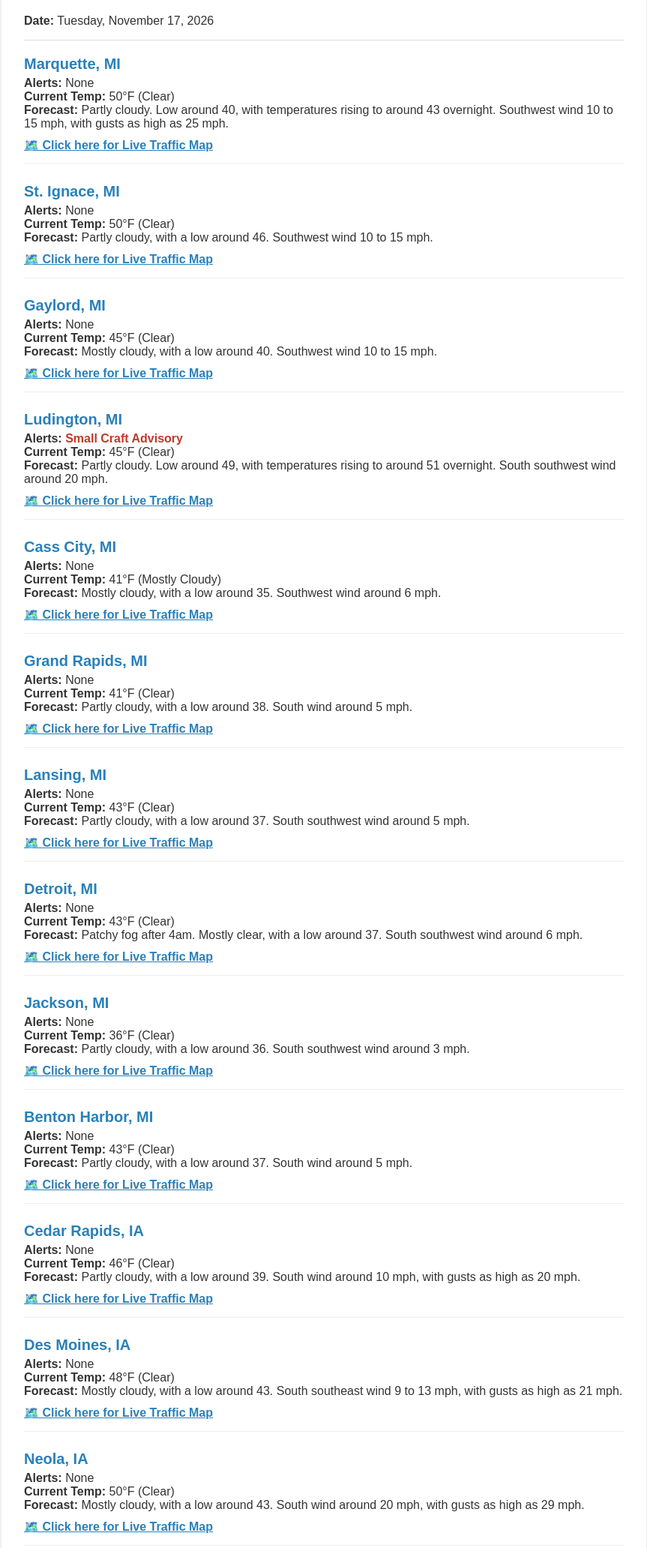
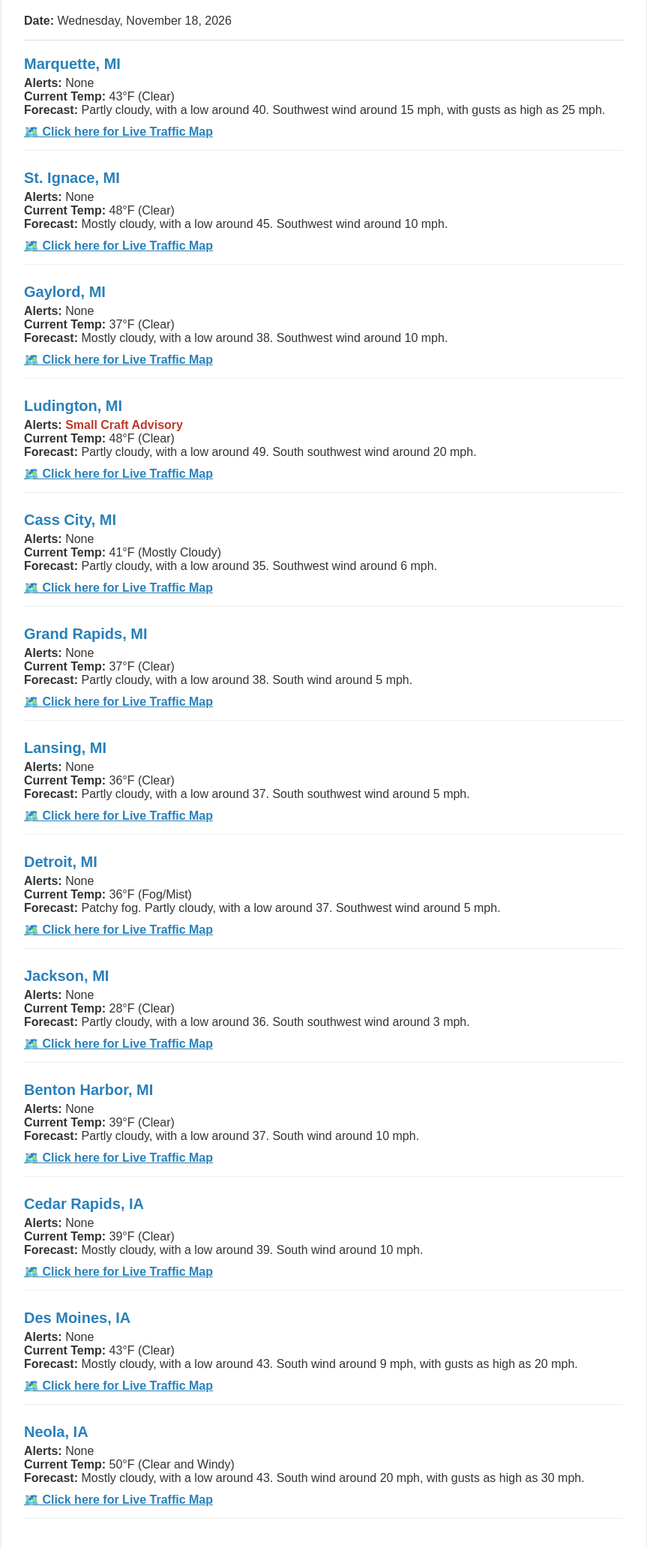
Before and after one commit to bishop998newaccount/Weather, a plain HTML site: page Weather_Report.html in a window 1280 px wide. Shown: the part 133-2197 px from the top of the page at 75% size, without its empty margins (208-1071 px from the left). Drawn offline with Linux system fonts and the light colour scheme.

Commit message:
Auto-update weather report [skip ci]

```diff
--- a/Weather_Report.html
+++ b/Weather_Report.html
@@ -2,7 +2,7 @@
 <html>
 <head>
     <meta charset="utf-8">
-    <title>Weather & Road Report - Tuesday, November 17, 2026</title>
+    <title>Weather & Road Report - Wednesday, November 18, 2026</title>
     <style>
         body { font-family: Arial, sans-serif; margin: 30px; background-color: #f9f9f9; color: #333; }
         .container { max-width: 800px; margin: auto; background: #fff; padding: 30px; border-radius: 8px; box-shadow: 0 2px 5px rgba(0,0,0,0.1); }
@@ -16,38 +16,38 @@
 <body>
 <div class="container">
     <h1>Weather & Road Report</h1>
-    <p><strong>Date:</strong> Tuesday, November 17, 2026</p>
+    <p><strong>Date:</strong> Wednesday, November 18, 2026</p>
     <hr style="border: 0; border-top: 1px solid #ddd; margin-bottom: 20px;">
 
     <div class="city-block">
         <div class="city-name">Marquette, MI</div>
         <div><strong>Alerts:</strong> <span >None</span></div>
-        <div><strong>Current Temp:</strong> 50°F (Clear)</div>
-        <div><strong>Forecast:</strong> Partly cloudy. Low around 40, with temperatures rising to around 43 overnight. Southwest wind 10 to 15 mph, with gusts as high as 25 mph.</div>
+        <div><strong>Current Temp:</strong> 43°F (Clear)</div>
+        <div><strong>Forecast:</strong> Partly cloudy, with a low around 40. Southwest wind around 15 mph, with gusts as high as 25 mph.</div>
         <div style="margin-top: 10px;"><a href="https://www.google.com/maps/@46.54,-87.4,11z/data=!5m1!1e1" target="_blank" style="color: #2980b9; font-weight: bold; text-decoration: underline;">🗺️ Click here for Live Traffic Map</a></div>
     </div>
 
     <div class="city-block">
         <div class="city-name">St. Ignace, MI</div>
         <div><strong>Alerts:</strong> <span >None</span></div>
-        <div><strong>Current Temp:</strong> 50°F (Clear)</div>
-        <div><strong>Forecast:</strong> Partly cloudy, with a low around 46. Southwest wind 10 to 15 mph.</div>
+        <div><strong>Current Temp:</strong> 48°F (Clear)</div>
+        <div><strong>Forecast:</strong> Mostly cloudy, with a low around 45. Southwest wind around 10 mph.</div>
         <div style="margin-top: 10px;"><a href="https://www.google.com/maps/@45.86,-84.74,11z/data=!5m1!1e1" target="_blank" style="color: #2980b9; font-weight: bold; text-decoration: underline;">🗺️ Click here for Live Traffic Map</a></div>
     </div>
 
     <div class="city-block">
         <div class="city-name">Gaylord, MI</div>
         <div><strong>Alerts:</strong> <span >None</span></div>
-        <div><strong>Current Temp:</strong> 45°F (Clear)</div>
-        <div><strong>Forecast:</strong> Mostly cloudy, with a low around 40. Southwest wind 10 to 15 mph.</div>
+        <div><strong>Current Temp:</strong> 37°F (Clear)</div>
+        <div><strong>Forecast:</strong> Mostly cloudy, with a low around 38. Southwest wind around 10 mph.</div>
         <div style="margin-top: 10px;"><a href="https://www.google.com/maps/@45.03,-84.68,11z/data=!5m1!1e1" target="_blank" style="color: #2980b9; font-weight: bold; text-decoration: underline;">🗺️ Click here for Live Traffic Map</a></div>
     </div>
 
     <div class="city-block">
         <div class="city-name">Ludington, MI</div>
         <div><strong>Alerts:</strong> <span style="color: #c0392b; font-weight: bold;">Small Craft Advisory</span></div>
-        <div><strong>Current Temp:</strong> 45°F (Clear)</div>
-        <div><strong>Forecast:</strong> Partly cloudy. Low around 49, with temperatures rising to around 51 overnight. South southwest wind around 20 mph.</div>
+        <div><strong>Current Temp:</strong> 48°F (Clear)</div>
+        <div><strong>Forecast:</strong> Partly cloudy, with a low around 49. South southwest wind around 20 mph.</div>
         <div style="margin-top: 10px;"><a href="https://www.google.com/maps/@43.98,-86.47,11z/data=!5m1!1e1" target="_blank" style="color: #2980b9; font-weight: bold; text-decoration: underline;">🗺️ Click here for Live Traffic Map</a></div>
     </div>
 
@@ -55,14 +55,14 @@
         <div class="city-name">Cass City, MI</div>
         <div><strong>Alerts:</strong> <span >None</span></div>
         <div><strong>Current Temp:</strong> 41°F (Mostly Cloudy)</div>
-        <div><strong>Forecast:</strong> Mostly cloudy, with a low around 35. Southwest wind around 6 mph.</div>
+        <div><strong>Forecast:</strong> Partly cloudy, with a low around 35. Southwest wind around 6 mph.</div>
         <div style="margin-top: 10px;"><a href="https://www.google.com/maps/@43.6,-83.17,11z/data=!5m1!1e1" target="_blank" style="color: #2980b9; font-weight: bold; text-decoration: underline;">🗺️ Click here for Live Traffic Map</a></div>
     </div>
 
     <div class="city-block">
         <div class="city-name">Grand Rapids, MI</div>
         <div><strong>Alerts:</strong> <span >None</span></div>
-        <div><strong>Current Temp:</strong> 41°F (Clear)</div>
+        <div><strong>Current Temp:</strong> 37°F (Clear)</div>
         <div><strong>Forecast:</strong> Partly cloudy, with a low around 38. South wind around 5 mph.</div>
         <div style="margin-top: 10px;"><a href="https://www.google.com/maps/@42.96,-85.67,11z/data=!5m1!1e1" target="_blank" style="color: #2980b9; font-weight: bold; text-decoration: underline;">🗺️ Click here for Live Traffic Map</a></div>
     </div>
@@ -70,7 +70,7 @@
     <div class="city-block">
         <div class="city-name">Lansing, MI</div>
         <div><strong>Alerts:</strong> <span >None</span></div>
-        <div><strong>Current Temp:</strong> 43°F (Clear)</div>
+        <div><strong>Current Temp:</strong> 36°F (Clear)</div>
         <div><strong>Forecast:</strong> Partly cloudy, with a low around 37. South southwest wind around 5 mph.</div>
         <div style="margin-top: 10px;"><a href="https://www.google.com/maps/@42.73,-84.55,11z/data=!5m1!1e1" target="_blank" style="color: #2980b9; font-weight: bold; text-decoration: underline;">🗺️ Click here for Live Traffic Map</a></div>
     </div>
@@ -78,15 +78,15 @@
     <div class="city-block">
         <div class="city-name">Detroit, MI</div>
         <div><strong>Alerts:</strong> <span >None</span></div>
-        <div><strong>Current Temp:</strong> 43°F (Clear)</div>
-        <div><strong>Forecast:</strong> Patchy fog after 4am. Mostly clear, with a low around 37. South southwest wind around 6 mph.</div>
+        <div><strong>Current Temp:</strong> 36°F (Fog/Mist)</div>
+        <div><strong>Forecast:</strong> Patchy fog. Partly cloudy, with a low around 37. Southwest wind around 5 mph.</div>
         <div style="margin-top: 10px;"><a href="https://www.google.com/maps/@42.33,-83.05,11z/data=!5m1!1e1" target="_blank" style="color: #2980b9; font-weight: bold; text-decoration: underline;">🗺️ Click here for Live Traffic Map</a></div>
     </div>
 
     <div class="city-block">
         <div class="city-name">Jackson, MI</div>
         <div><strong>Alerts:</strong> <span >None</span></div>
-        <div><strong>Current Temp:</strong> 36°F (Clear)</div>
+        <div><strong>Current Temp:</strong> 28°F (Clear)</div>
         <div><strong>Forecast:</strong> Partly cloudy, with a low around 36. South southwest wind around 3 mph.</div>
         <div style="margin-top: 10px;"><a href="https://www.google.com/maps/@42.24,-84.41,11z/data=!5m1!1e1" target="_blank" style="color: #2980b9; font-weight: bold; text-decoration: underline;">🗺️ Click here for Live Traffic Map</a></div>
     </div>
@@ -94,32 +94,32 @@
     <div class="city-block">
         <div class="city-name">Benton Harbor, MI</div>
         <div><strong>Alerts:</strong> <span >None</span></div>
-        <div><strong>Current Temp:</strong> 43°F (Clear)</div>
-        <div><strong>Forecast:</strong> Partly cloudy, with a low around 37. South wind around 5 mph.</div>
+        <div><strong>Current Temp:</strong> 39°F (Clear)</div>
+        <div><strong>Forecast:</strong> Partly cloudy, with a low around 37. South wind around 10 mph.</div>
         <div style="margin-top: 10px;"><a href="https://www.google.com/maps/@42.12,-86.45,11z/data=!5m1!1e1" target="_blank" style="color: #2980b9; font-weight: bold; text-decoration: underline;">🗺️ Click here for Live Traffic Map</a></div>
     </div>
 
     <div class="city-block">
         <div class="city-name">Cedar Rapids, IA</div>
         <div><strong>Alerts:</strong> <span >None</span></div>
-        <div><strong>Current Temp:</strong> 46°F (Clear)</div>
-        <div><strong>Forecast:</strong> Partly cloudy, with a low around 39. South wind around 10 mph, with gusts as high as 20 mph.</div>
+        <div><strong>Current Temp:</strong> 39°F (Clear)</div>
+        <div><strong>Forecast:</strong> Mostly cloudy, with a low around 39. South wind around 10 mph.</div>
         <div style="margin-top: 10px;"><a href="https://www.google.com/maps/@41.98,-91.67,11z/data=!5m1!1e1" target="_blank" style="color: #2980b9; font-weight: bold; text-decoration: underline;">🗺️ Click here for Live Traffic Map</a></div>
     </div>
 
     <div class="city-block">
         <div class="city-name">Des Moines, IA</div>
         <div><strong>Alerts:</strong> <span >None</span></div>
-        <div><strong>Current Temp:</strong> 48°F (Clear)</div>
-        <div><strong>Forecast:</strong> Mostly cloudy, with a low around 43. South southeast wind 9 to 13 mph, with gusts as high as 21 mph.</div>
+        <div><strong>Current Temp:</strong> 43°F (Clear)</div>
+        <div><strong>Forecast:</strong> Mostly cloudy, with a low around 43. South wind around 9 mph, with gusts as high as 20 mph.</div>
         <div style="margin-top: 10px;"><a href="https://www.google.com/maps/@41.59,-93.6,11z/data=!5m1!1e1" target="_blank" style="color: #2980b9; font-weight: bold; text-decoration: underline;">🗺️ Click here for Live Traffic Map</a></div>
     </div>
 
     <div class="city-block">
         <div class="city-name">Neola, IA</div>
         <div><strong>Alerts:</strong> <span >None</span></div>
-        <div><strong>Current Temp:</strong> 50°F (Clear)</div>
-        <div><strong>Forecast:</strong> Mostly cloudy, with a low around 43. South wind around 20 mph, with gusts as high as 29 mph.</div>
+        <div><strong>Current Temp:</strong> 50°F (Clear and Windy)</div>
+        <div><strong>Forecast:</strong> Mostly cloudy, with a low around 43. South wind around 20 mph, with gusts as high as 30 mph.</div>
         <div style="margin-top: 10px;"><a href="https://www.google.com/maps/@41.45,-95.61,11z/data=!5m1!1e1" target="_blank" style="color: #2980b9; font-weight: bold; text-decoration: underline;">🗺️ Click here for Live Traffic Map</a></div>
     </div>
 
```
